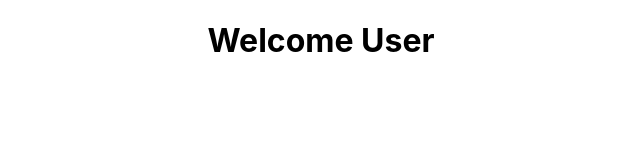
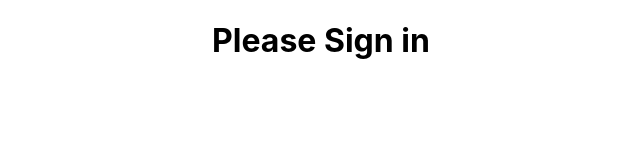
Before and after one commit to EdwardShanahan07/first-react-app, a React (Create React App) app in the folder my-app/: page / in a window 1280 px wide. Shown: the top 160 px of the page, without its empty margins (319-959 px from the left). Built offline with nearby package versions, Linux system fonts and the light colour scheme.

Commit message:
Add Message component

```diff
--- a/my-app/src/components/ConditionalRenderClass.js
+++ b/my-app/src/components/ConditionalRenderClass.js
@@ -1,24 +1,17 @@
 import React, { Component } from "react";
+import Message from "./Message";
 
 class ConditionalRenderClass extends Component {
   constructor(props) {
     super(props);
 
     this.state = {
-      isLoggedIn: true,
+      isLoggedIn: false,
     };
   }
 
   render() {
-    return (
-      <div>
-        {this.state.isLoggedIn ? (
-          <h1>Welcome User</h1>
-        ) : (
-          <h1>Please Sign in</h1>
-        )}
-      </div>
-    );
+    return <Message isLoggedIn={this.state.isLoggedIn} />;
   }
 }
 
--- /dev/null
+++ b/my-app/src/components/Message.js
@@ -0,0 +1,11 @@
+import React from "react";
+
+function Message(props) {
+  return (
+    <div>
+      {props.isLoggedIn ? <h1>Welcome User</h1> : <h1>Please Sign in</h1>}
+    </div>
+  );
+}
+
+export default Message;
```
